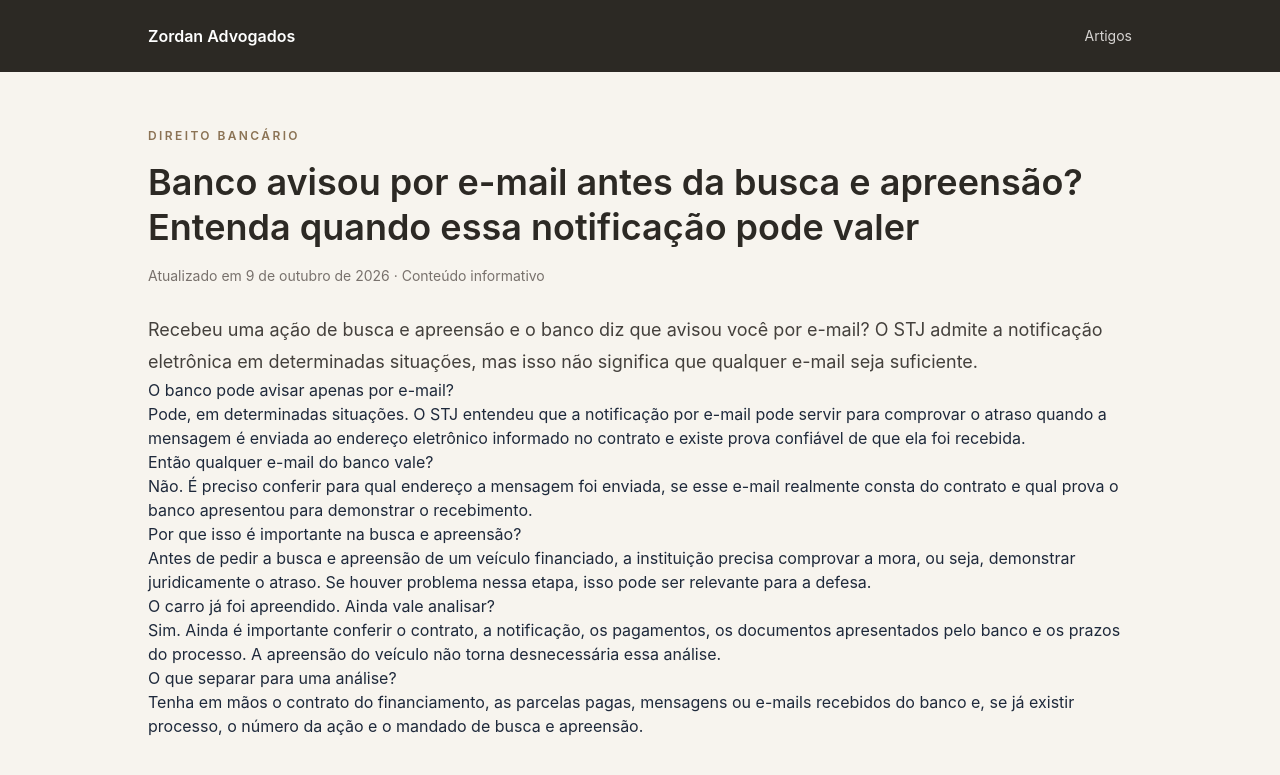
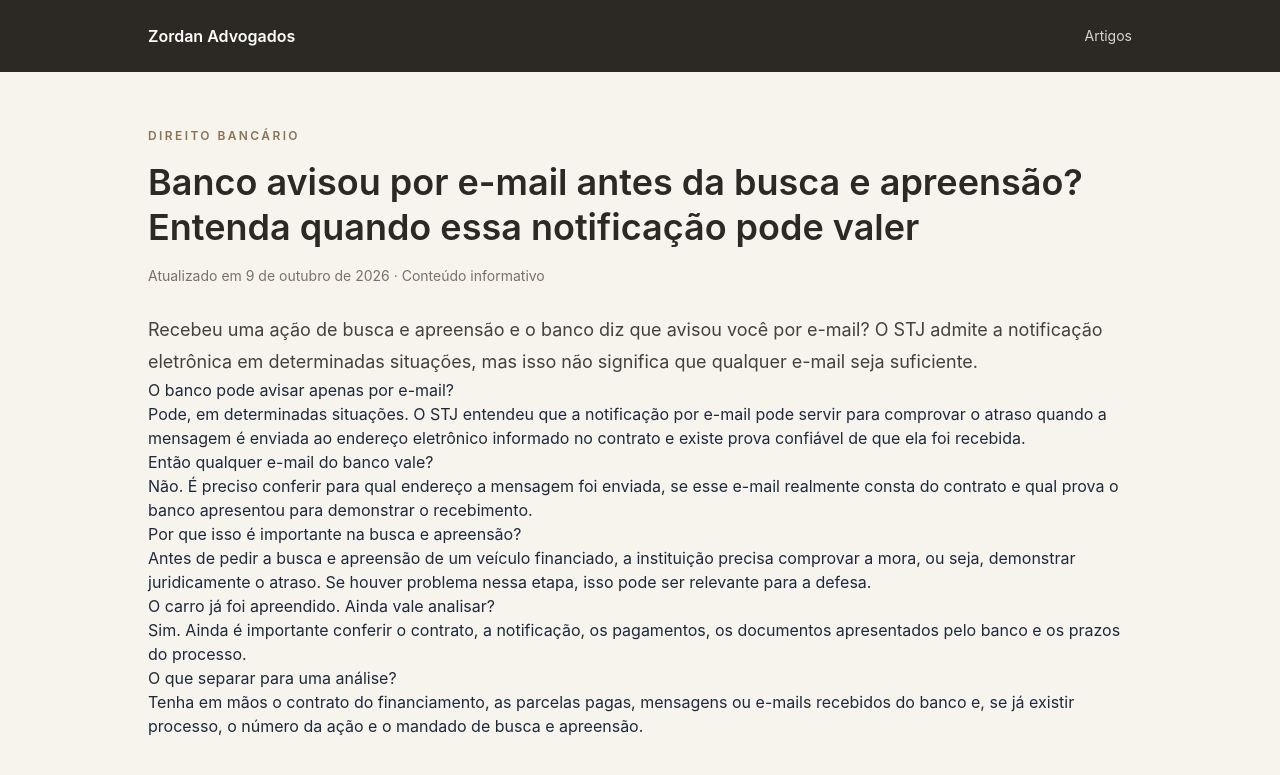
Before and after one commit to flaviozordanadv-source/zordan-landing, a website: page public/artigos/busca-apreensao-notificacao-email-stj.html in a window 1280 px wide. Shown: the top 775 px of the page. Drawn offline with nearby package versions, Linux system fonts and the light colour scheme.

```diff
--- a/public/artigos/busca-apreensao-notificacao-email-stj.html
+++ b/public/artigos/busca-apreensao-notificacao-email-stj.html
@@ -12,7 +12,7 @@
 <h1 class="mt-4 text-4xl font-semibold leading-tight text-[#2c2924]">Banco avisou por e-mail antes da busca e apreensão? Entenda quando essa notificação pode valer</h1>
 <p class="mt-4 text-sm text-stone-500">Atualizado em 9 de outubro de 2026 · Conteúdo informativo</p>
 <p class="mt-7 text-lg leading-8 text-stone-700">Recebeu uma ação de busca e apreensão e o banco diz que avisou você por e-mail? O STJ admite a notificação eletrônica em determinadas situações, mas isso não significa que qualquer e-mail seja suficiente.</p>
-<h2>O banco pode avisar apenas por e-mail?</h2><p>Pode, em determinadas situações. O STJ entendeu que a notificação por e-mail pode servir para comprovar o atraso quando a mensagem é enviada ao endereço eletrônico informado no contrato e existe prova confiável de que ela foi recebida.</p><h2>Então qualquer e-mail do banco vale?</h2><p>Não. É preciso conferir para qual endereço a mensagem foi enviada, se esse e-mail realmente consta do contrato e qual prova o banco apresentou para demonstrar o recebimento.</p><h2>Por que isso é importante na busca e apreensão?</h2><p>Antes de pedir a busca e apreensão de um veículo financiado, a instituição precisa comprovar a mora, ou seja, demonstrar juridicamente o atraso. Se houver problema nessa etapa, isso pode ser relevante para a defesa.</p><h2>O carro já foi apreendido. Ainda vale analisar?</h2><p>Sim. Ainda é importante conferir o contrato, a notificação, os pagamentos, os documentos apresentados pelo banco e os prazos do processo. A apreensão do veículo não torna desnecessária essa análise.</p><h2>O que separar para uma análise?</h2><p>Tenha em mãos o contrato do financiamento, as parcelas pagas, mensagens ou e-mails recebidos do banco e, se já existir processo, o número da ação e o mandado de busca e apreensão.</p>
+<h2>O banco pode avisar apenas por e-mail?</h2><p>Pode, em determinadas situações. O STJ entendeu que a notificação por e-mail pode servir para comprovar o atraso quando a mensagem é enviada ao endereço eletrônico informado no contrato e existe prova confiável de que ela foi recebida.</p><h2>Então qualquer e-mail do banco vale?</h2><p>Não. É preciso conferir para qual endereço a mensagem foi enviada, se esse e-mail realmente consta do contrato e qual prova o banco apresentou para demonstrar o recebimento.</p><h2>Por que isso é importante na busca e apreensão?</h2><p>Antes de pedir a busca e apreensão de um veículo financiado, a instituição precisa comprovar a mora, ou seja, demonstrar juridicamente o atraso. Se houver problema nessa etapa, isso pode ser relevante para a defesa.</p><h2>O carro já foi apreendido. Ainda vale analisar?</h2><p>Sim. Ainda é importante conferir o contrato, a notificação, os pagamentos, os documentos apresentados pelo banco e os prazos do processo.</p><h2>O que separar para uma análise?</h2><p>Tenha em mãos o contrato do financiamento, as parcelas pagas, mensagens ou e-mails recebidos do banco e, se já existir processo, o número da ação e o mandado de busca e apreensão.</p>
 <div class="mt-10 rounded-2xl border border-stone-200 bg-white p-6">
 <h2 class="!mt-0 text-xl font-semibold">Fontes oficiais consultadas</h2>
 <ul class="mt-3 list-disc space-y-2 pl-5 text-sm text-stone-600"><li><a href="https://www.stj.jus.br/sites/portalp/paginas/comunicacao/noticias/2025/25062025-notificacao-extrajudicial-por-email-e-valida-para-comprovar-atraso-do-devedor-fiduciante--decide-segunda-secao.aspx" target="_blank" rel="noopener">STJ – Notificação extrajudicial por e-mail é válida para comprovar atraso do devedor fiduciante</a></li></ul>
```
